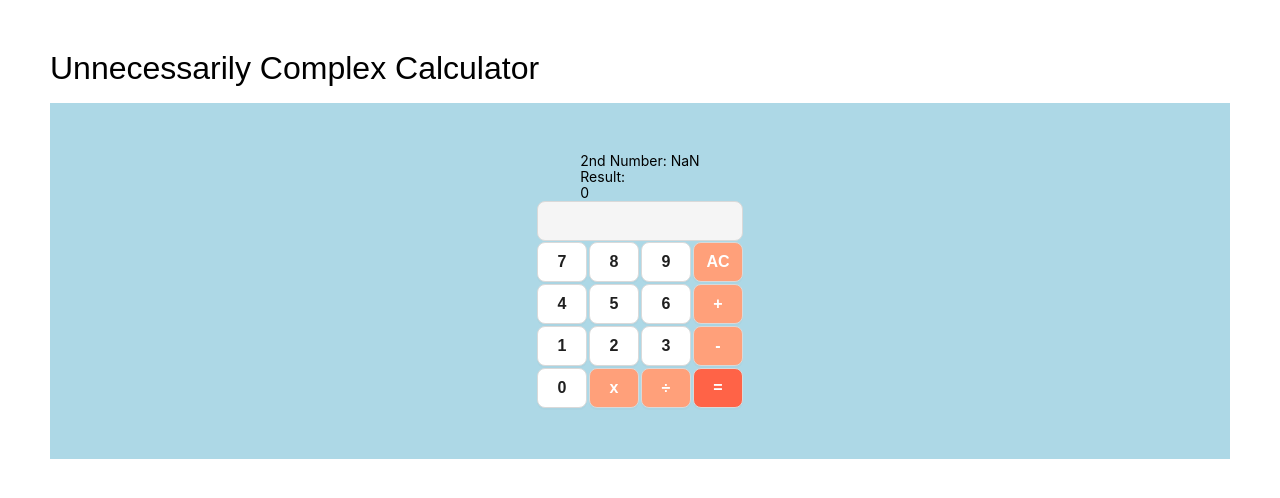
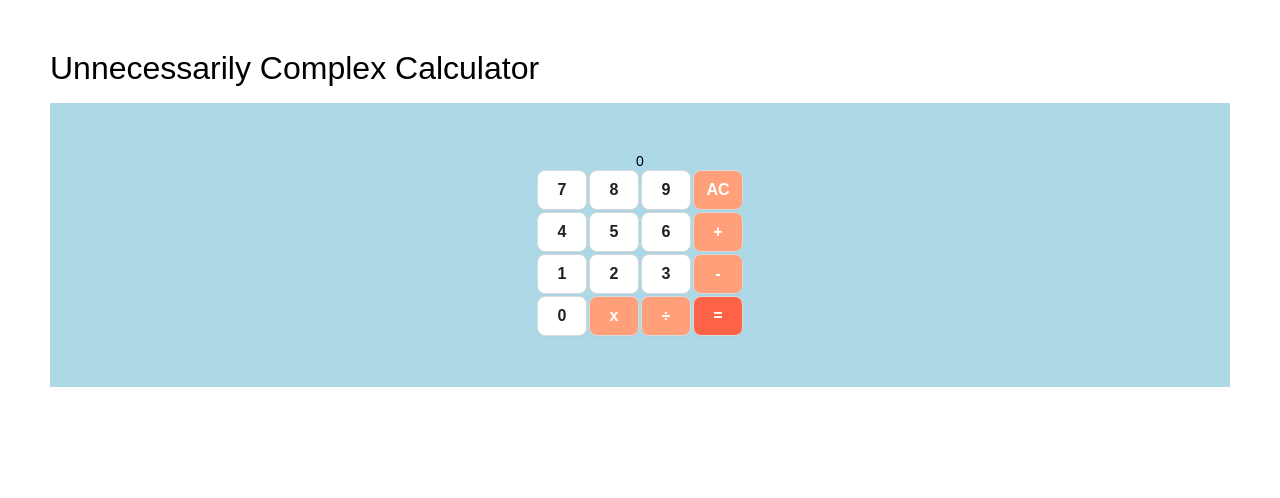
Before and after one commit to roannav/react-learn, a React (Create React App) app in the folder meta-w4/: page / in a window 1280 px wide. Shown: the top 498 px of the page. Built offline with nearby package versions, Linux system fonts and the light colour scheme.

Commit message:
replace InputNumber ant component with styled div, since only displaying info

```diff
--- a/meta-w4/src/ComplexCalculator.js
+++ b/meta-w4/src/ComplexCalculator.js
@@ -1,6 +1,6 @@
 import { useState, } from "react";
 import 'antd/dist/reset.css';
-import {Col, Row, InputNumber, Button} from 'antd';
+import {Col, Row, Button} from 'antd';
 
 function ComplexCalculator() {
   const [firstNumber, setFirstNumber] = useState(0);
@@ -94,14 +94,9 @@ function ComplexCalculator() {
   return (
     <form>
       <Row justify="center">
-      2nd Number: {secondNumber}
-      <br/>
-      Result:
-      <br/>
-      {firstNumber} {(operand!=='none') && operand } {(operand!=='none') && !isNaN(secondNumber) && secondNumber}
-      </Row>
-      <Row justify="center">
-        <InputNumber style={{ backgroundColor:"whitesmoke", width:"206px", fontWeight:800 }} size="large" disabled={true} value={''} />
+      <div className="resultsDisplay">
+        {firstNumber} {(operand!=='none') && operand } {(operand!=='none') && !isNaN(secondNumber) && secondNumber}
+      </div>
       </Row>
       <Row justify="center">
         <Button size="large" className="number-button" name="7" onClick={ (e)  => handleNumberPress(e, 7) }>7</Button>
```
